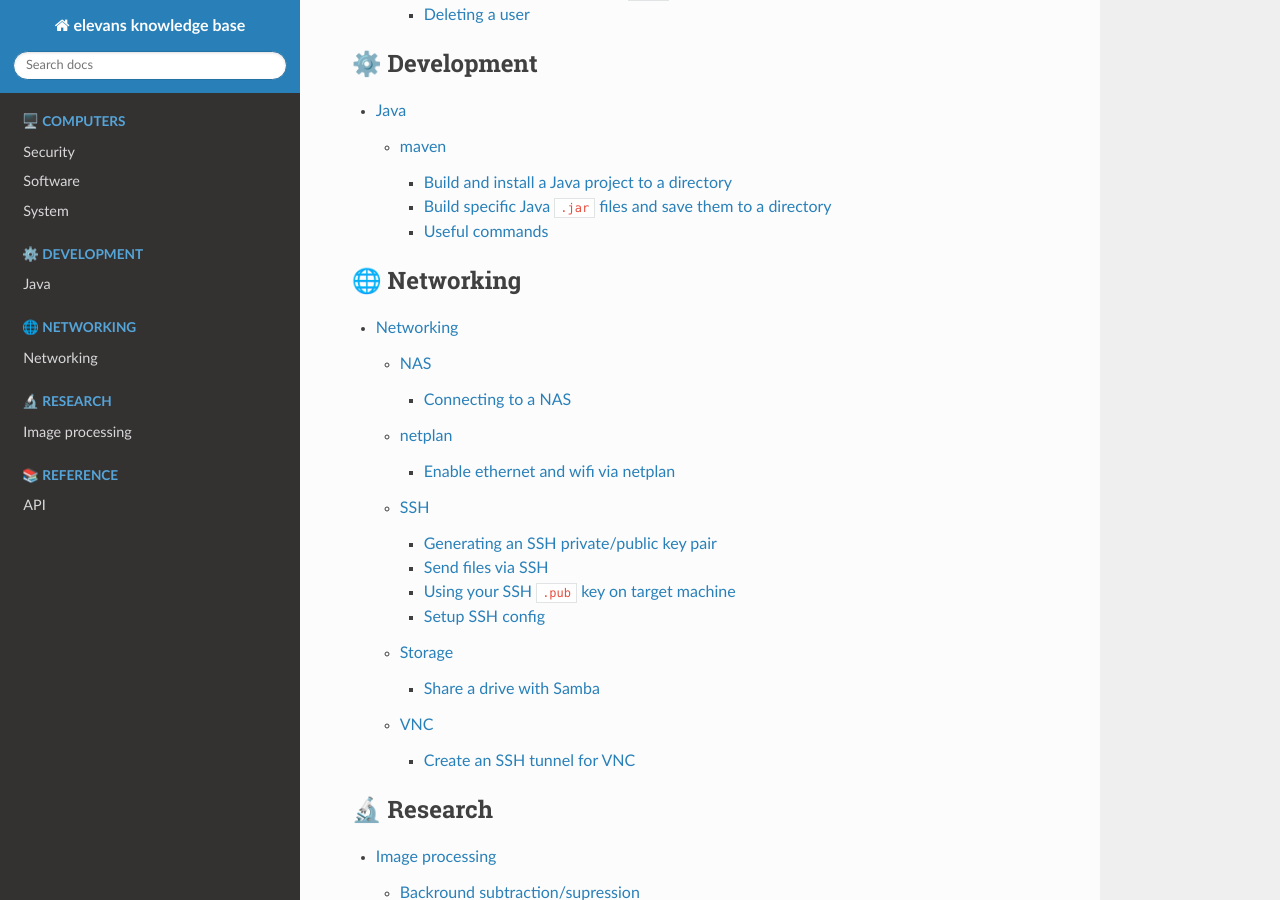
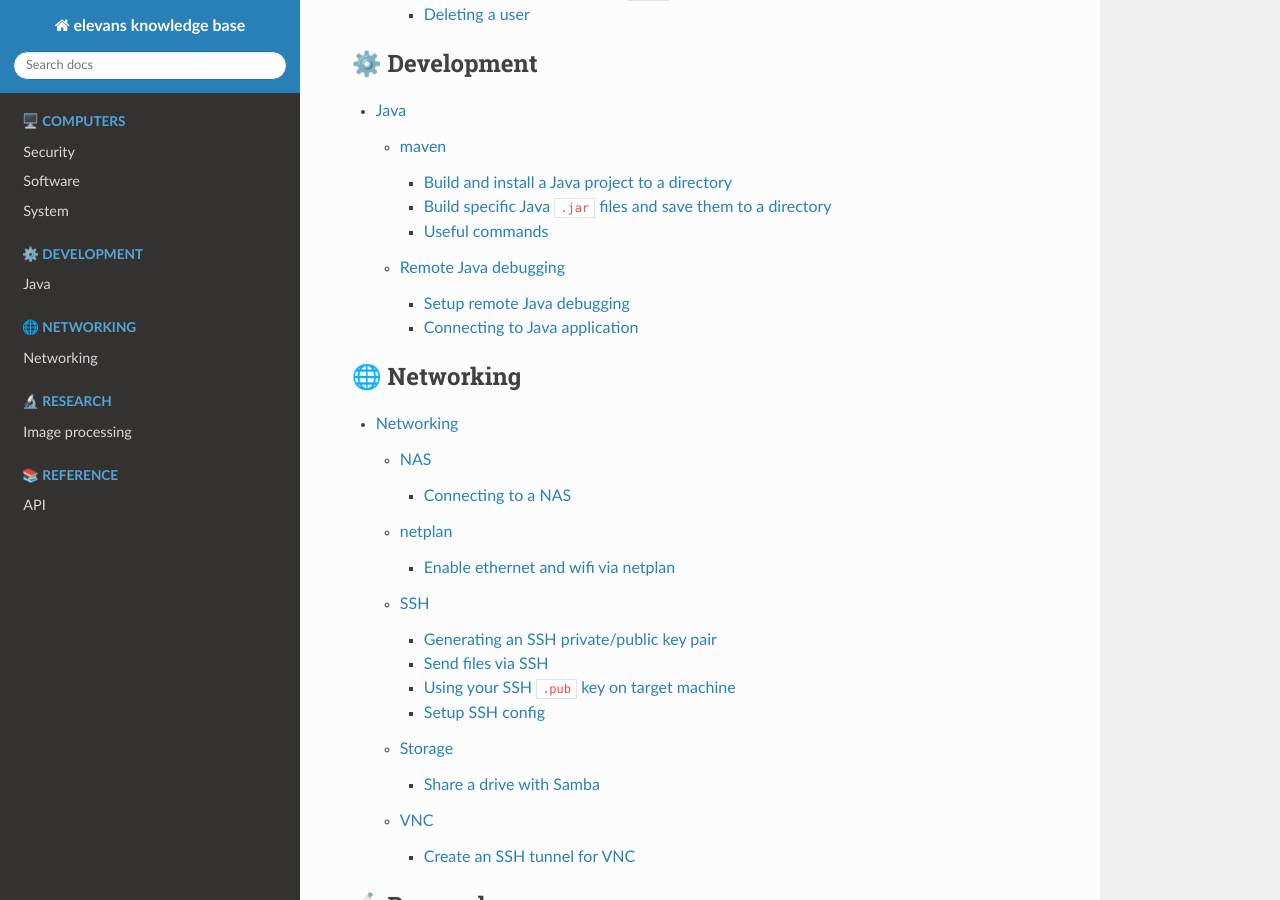
Before and after one commit to elevans/elevans-kb, a Sphinx documentation site: the page built from docs/index.rst, in a window 1280 px wide and 900 px high, scrolled down 904 px. Built offline with Sphinx 7.4.7 and the Read the Docs theme 2.0.0, drawn with Linux system fonts in a browser that asks for light colours; some of the changed lines change nothing that is shown.

Commit message:
Add remote Java debugging section

````diff
--- a/docs/development/java_dev_index.rst
+++ b/docs/development/java_dev_index.rst
@@ -7,3 +7,4 @@ Various Java development related documents, code snippets, tools etc...
     :maxdepth: 3
 
     maven <maven.md>
+    Remote Java debugging <remote_java_debugging.md>
--- /dev/null
+++ b/docs/development/remote_java_debugging.md
@@ -0,0 +1,43 @@
+# Remote Java debugging
+
+## Setup remote Java debugging
+
+### VS Code
+
+In the working Java project, edit the `.vscode/launch.json` and add the following entry:
+
+```
+{
+    "version": "0.2.0",
+    "configurations": [
+        {
+            "type": "java",
+            "name": "remote_debug",
+            "request: "attach",
+            "hostName": "localhost",
+            "port": 8300,
+        }
+    ]
+}
+```
+
+Click on **Run** and select **Start Debugging**.
+
+## Connecting to Java application
+
+### VS Code
+
+Connect to a Java application by starting it with the following
+flag (_note the port number_):
+
+```bash
+$ ./ImageJ2-linux64 -agentlib:jdwp=server=y,suspend=y,transport=d    t_socket,address=localhost:8300
+```
+
+For more complicated tasks, like starting Fiji with a specific JDK version and custom JARs, pass the -agentlib flag to the JDK:
+
+```bash
+$ export FIJI_HOME=/home/edward/Documents/software/fiji_sjo; /home/edward/Documents/software/java/jdks/zulu11.70.15-ca-jdk11.0.22-linux_x64/bin/java -agentlib:jdwp=server=y,suspend=y,transport=dt_socket,address=localhost:8300 -cp "$FIJI_HOME/jars/*:$FIJI_HOME/jars/bio-formats/*:$FIJI_HOME/plugins/*" sc.fiji.Main
+```
+
+Once the application is running, it should wait for the debugger to begin listening. In VS code start the debuggr.
````
